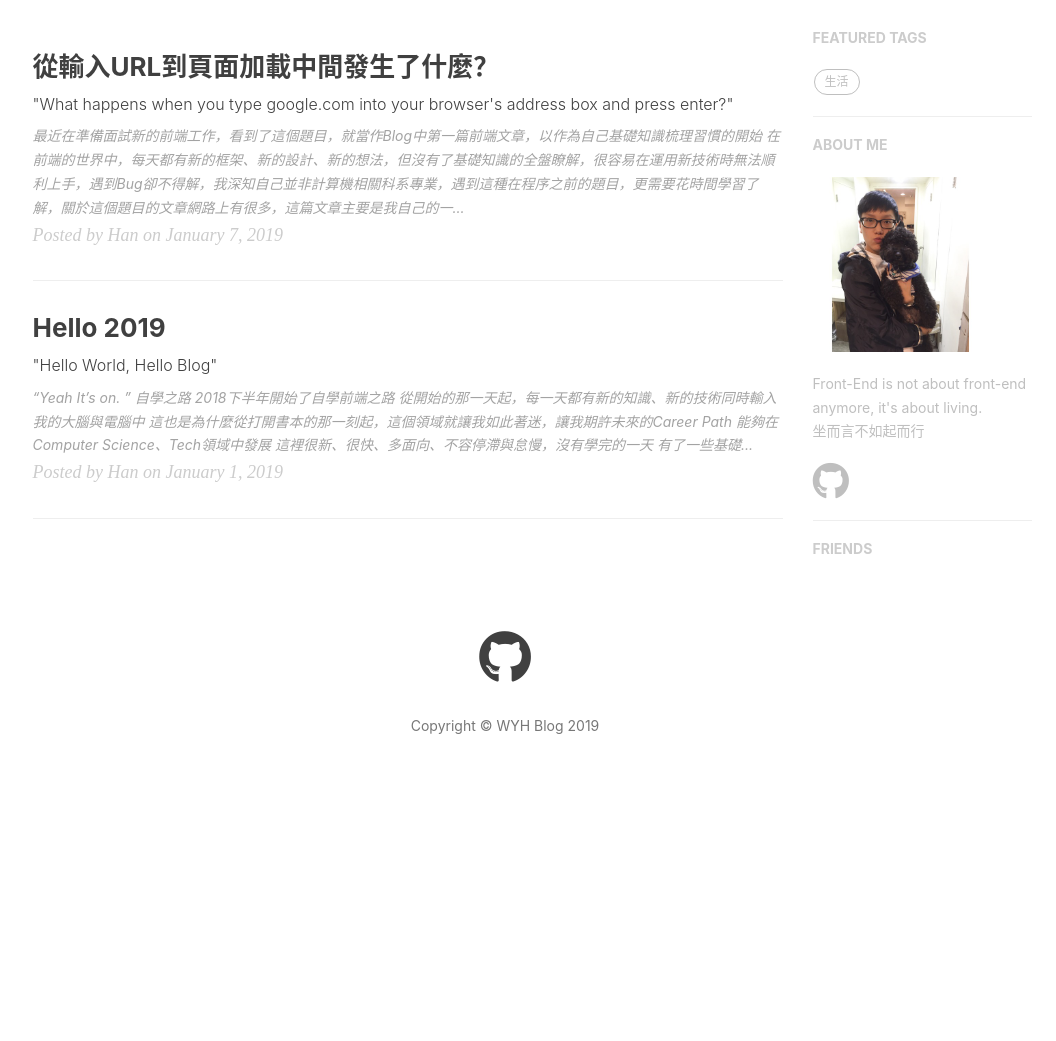
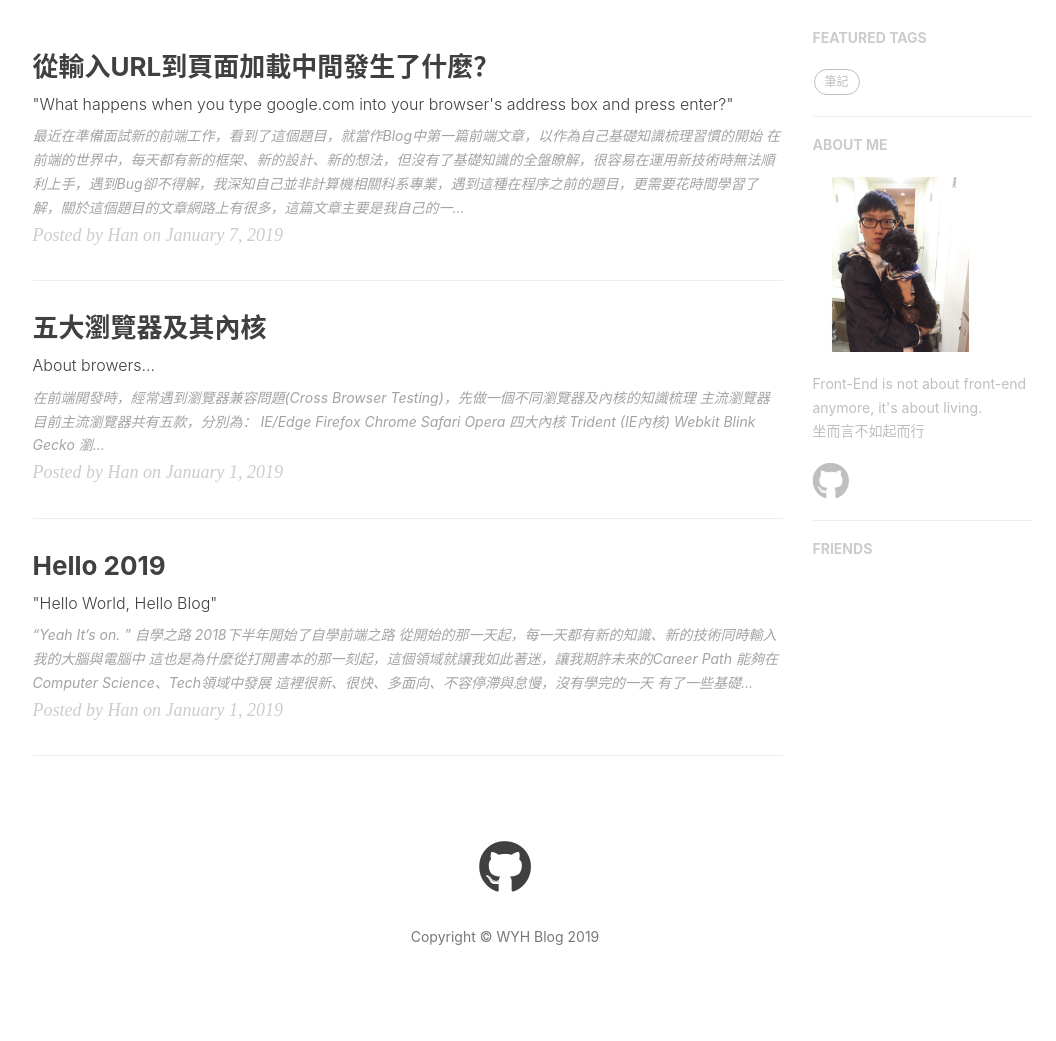
Before and after one commit to elinyuhanwu/elinyuhanwu.github.io, a Jekyll site: the page built from index.html, in a window 1280 px wide. Shown: the part 418-1459 px from the top of the page, without its empty margins (135-1191 px from the left). Built offline with Jekyll 4.4.1, drawn with Linux system fonts in a browser that asks for light colours; nearby versions of some CDN libraries; the list of posts is cut into pages by our own code; comment, search, counter and statistics services are not loaded; before the commit the page ends 1248 px from its top, so only the background shows below that; some of the changed lines change nothing that is shown.

Commit message:
new post

```diff
--- a/_posts/2019-01-07-frontendURL.md
+++ b/_posts/2019-01-07-frontendURL.md
@@ -4,10 +4,10 @@ title: "從輸入URL到頁面加載中間發生了什麼？"
 subtitle: "\"What happens when you type google.com into your browser's address box and press enter?\""
 author: "Han"
 header-img: "img/post-bg-google.jpeg"
-# header-mask: 0.3
+header-mask: 0.3
 tags:
   - 前端
-  - 生活
+  - 筆記
 ---
 > 最近在準備面試新的前端工作，看到了這個題目，就當作Blog中第一篇前端文章，以作為自己基礎知識梳理習慣的開始
 
--- /dev/null
+++ b/_posts/2019-01-08-browsers.md
@@ -0,0 +1,73 @@
+---
+layout:     post
+title:      "五大瀏覽器及其內核"
+subtitle:   " About browers..."
+date:       2019-01-01 12:00:00
+author:     "Han"
+header-img: "img/post-bg-browser.jpeg"
+catalog: true
+tags:
+    - 筆記
+    - Web
+---
+
+> 在前端開發時，經常遇到瀏覽器兼容問題(Cross Browser Testing)，先做一個不同瀏覽器及內核的知識梳理
+
+
+**主流瀏覽器**
+
+目前主流瀏覽器共有五款，分別為：
+* IE/Edge
+* Firefox
+* Chrome
+* Safari
+* Opera
+
+**四大內核**
+* Trident (IE內核)
+* Webkit
+* Blink
+* Gecko
+---
+
+瀏覽器最重要的部分是瀏覽器的內核。瀏覽器内核是瀏覽器的核心，也稱`渲染引擎`，用来解釋網頁語法並渲染到網頁上。瀏覽器内核決定了瀏覽器該如何顯示網頁内容以及頁面的格式信息。不同的瀏覽器内核對網頁的語法解釋也不同，因此網頁發開者需要在不同内核的瀏覽器中測試網頁的渲染效果。
+五大主流瀏覽器採用的都是單內核，而隨著瀏覽器的發展現在也出現了雙内核。像360瀏覽器、QQ瀏覽器都是採用雙内核。
+
+以下將就不同主流瀏覽器做整理(排序方式為先後順序)
+
+## IE/Edge
+`Trident内核` 俗稱的IE內核
+
+IE是微软公司旗下浏览器，是目国内用户量最多的浏览器。IE诞生于1994年，当时微软为了对抗市场份额占据将近百分之九十的网景Netscape Navigator，于是在Windows中开发了自己的浏览器Internet Explorer，自此也引发了第一次浏览器大战。结果可想而知，微软大获全胜，网景不得不将自己卖给AOL公司。但实际上事情并没有结束，网景后来开发了风靡一时的Firefox火狐，至今Firefox也成为世界五大浏览器之一。
+1996年，微软从Spyglass手里拿到Spyglass Mosaic的源代码和授权，开始开发自己的浏览器IE。后来，微软以IE和Windows捆绑的模式不断向市场扩展份额，使IE成为市场的绝对主流。现在装了Windows系统的电脑基本无法卸载IE。
+
+## Opera
+现在是`Blink内核`，前任是Webkit，最初是自己的Presto内核
+
+Opera是挪威Opera Software ASA公司旗下的浏览器。1995年，opera公司发布第一版Opera浏览器，使用自己研发的Presto内核。当时opera公司的开发团队不断完善Presto内核，使Opera浏览器一度成为顶级浏览器。直到2016年奇虎360和昆仑万维收购了Oprea浏览器，从此也丢弃了强大的Presto内核，改用当时Google开源的webkit内核。后来Opera浏览器跟随Google将浏览器内核改为Blink内核。自此Presto内核也淡出了互联网市场。
+
+## Safari
+`Webkit內核`
+
+第二次浏览器大战是从苹果公司发布Safari浏览器开始的。2003年，苹果公司在苹果手机上开发Safari浏览器，利用自己得天独厚的手机市场份额使Safari浏览器迅速成为世界主流浏览器。Safari是最早使用webkit内核的浏览器也是现在苹果默认的浏览器。
+
+## Firefox
+`Gecko内核`，俗稱Firefox内核
+
+Firefox浏览器使Mozilla公司旗下浏览器，也是刚才提到的网景公司后来的浏览器。网景被收购后，网景人员创办了Mozilla基金会，这是一个非盈利组织，他们在2004年推出自己的浏览器Firefox。Firefox采用Gecko作为内核。Gecko是一个开源的项目，代码完全公开，因此受到很多人的青睐。Firefox的问世加快了第二次浏览器大战的开始。第二次浏览器大战与第一次二元鼎力的局面不同，这一次的特点就是百家争鸣，也自此打破了IE浏览器从98年网景被收购后独步浏览器市场的局面。
+
+## Chrome
+統稱为Chromium内核或Chrome内核，以前是Webkit内核，现在是`Blink内核`
+
+Chrome浏览器是google旗下的浏览器。Chrome浏览器至发布以来一直讲究简洁、快速、安全，所以Chrome浏览器到现在一直受人追捧。最开始Chrome采用webkit作为浏览器内核，直到2013年，google宣布不再使用苹果的webkit内核，开始使用webkit的分支内核Blink。
+
+## 其他
+* 360浏览器、猎豹浏览器内核：IE+Chrome双内核；
+* 搜狗、遨游、QQ浏览器内核：Trident（兼容模式）+Webkit（高速模式）；
+* 百度浏览器、世界之窗内核：IE内核；
+* 2345浏览器内核：以前是IE内核，现在也是IE+Chrome双内核；
+
+
+
+##參考資料
+[五大主流浏览器及四大内核](https://blog.csdn.net/yuyanjing123456789/article/details/78689595)
```
Also changed, not shown: img/post-bg-browser.jpeg (added).
